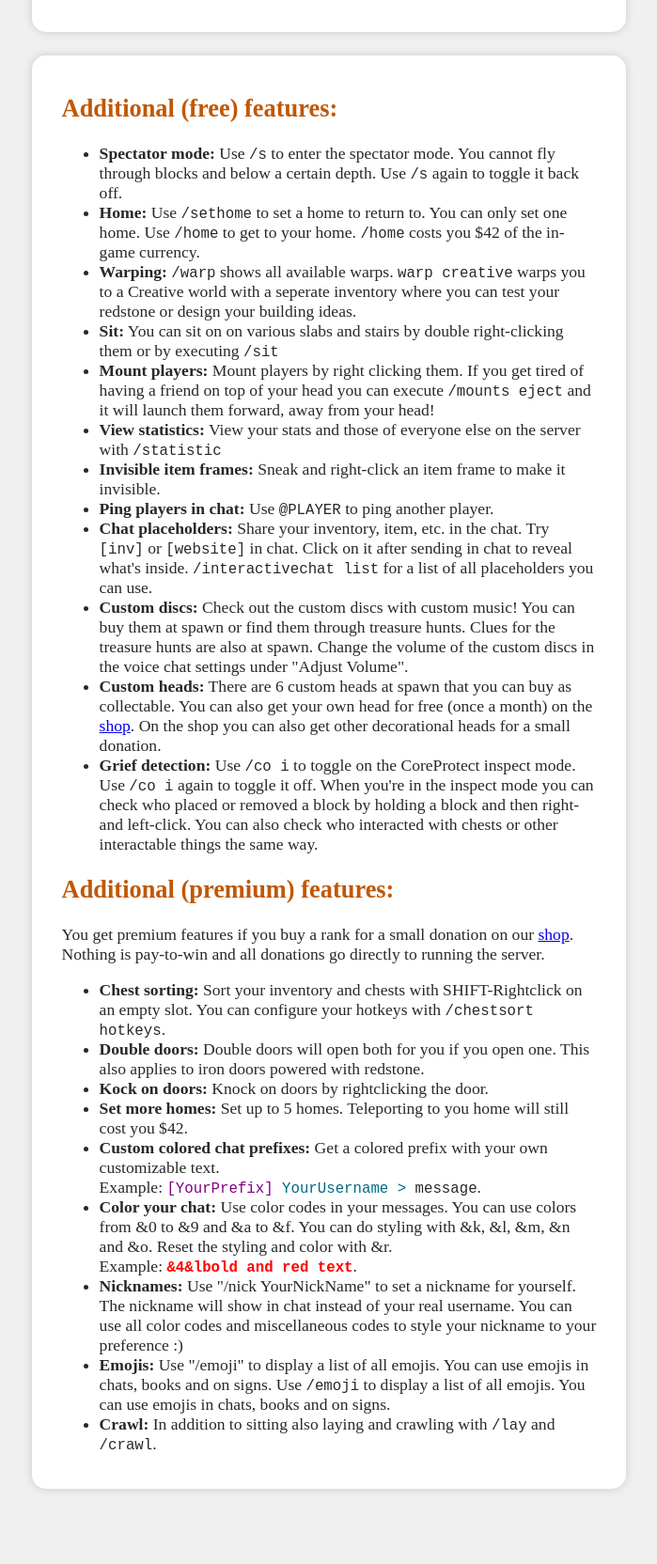
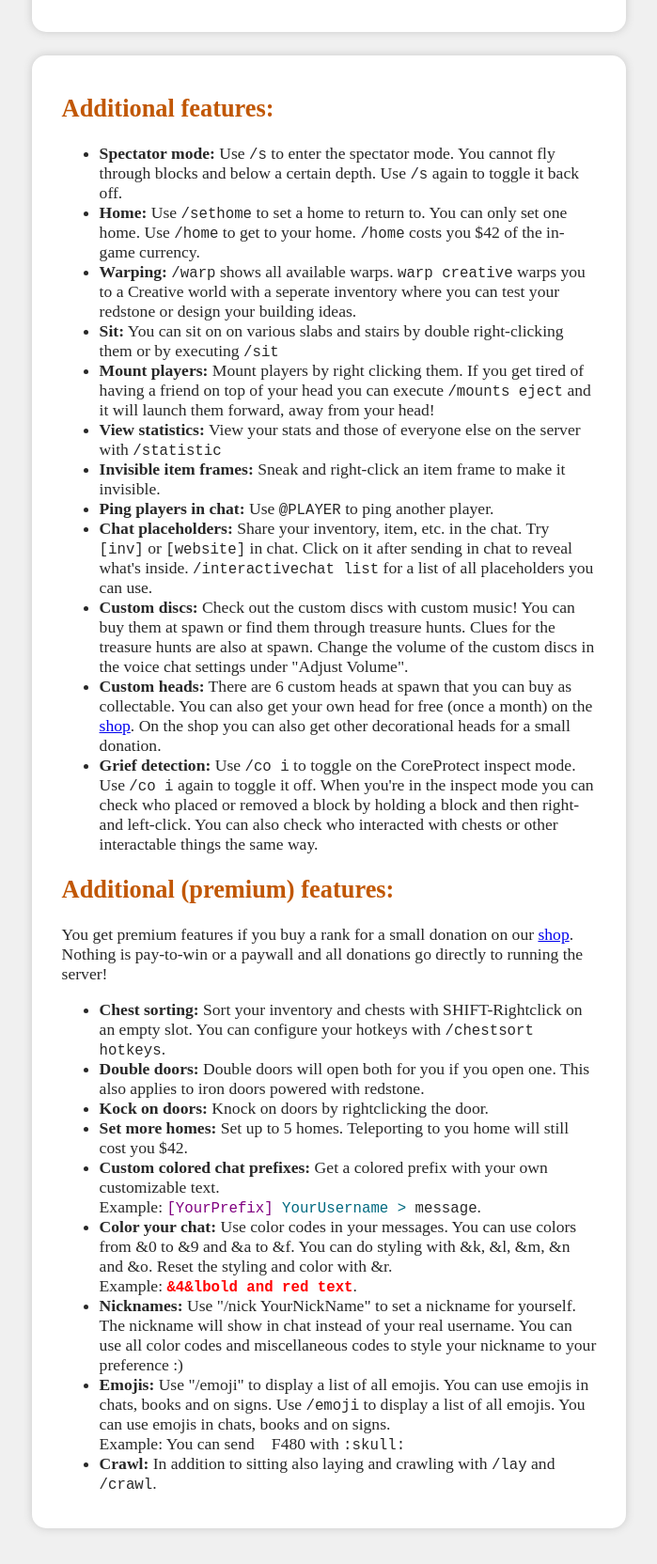
Before and after one commit to aleabodo/survival-pi-website, a plain HTML site: page index.html in a window 1280 px wide. Shown: the part 5352-7016 px from the top of the page at 94% size, without its empty margins (290-989 px from the left). Before the commit the page ends 6974 px from the top, so only its background shows below. Drawn offline with nearby package versions, Linux system fonts and the light colour scheme; no server answers.

Commit message:
added emoji example

```diff
--- a/index.html
+++ b/index.html
@@ -261,7 +261,7 @@
 
 		<div class="wrapper">
 			<div class="inner-wrapper">
-				<h2 id="useful-commands">Additional (free) features:</h2>
+				<h2 id="useful-commands">Additional features:</h2>
 				<ul>
 					<li><b>Spectator mode:</b> Use <code>/s</code> to enter the spectator mode. You cannot fly through blocks and below a certain depth. Use <code>/s</code> again to toggle it back off.</li>
 					<li><b>Home:</b> Use <code>/sethome</code> to set a home to return to. You can only set one home. Use <code>/home</code> to get to your home. <code>/home</code> costs you $42 of the in-game currency.</li>
@@ -277,7 +277,7 @@
 					<li><b>Grief detection:</b> Use <code>/co i</code> to toggle on the CoreProtect inspect mode. Use <code>/co i</code> again to toggle it off. When you're in the inspect mode you can check who placed or removed a block by holding a block and then right- and left-click. You can also check who interacted with chests or other interactable things the same way.</li>
 				</ul>
 				<h2>Additional (premium) features:</h2>
-				You get premium features if you buy a rank for a small donation on our <a href="https://survival-pi.tebex.io" target="_blank">shop</a>. Nothing is pay-to-win and all donations go directly to running the server.
+				You get premium features if you buy a rank for a small donation on our <a href="https://survival-pi.tebex.io" target="_blank">shop</a>. Nothing is pay-to-win or a paywall and all donations go directly to running the server!
 				<ul>
 					<li><b>Chest sorting:</b> Sort your inventory and chests with SHIFT-Rightclick on an empty slot. You can configure your hotkeys with <code>/chestsort hotkeys</code>.</li>
 					<li><b>Double doors:</b> Double doors will open both for you if you open one. This also applies to iron doors powered with redstone.</li>
@@ -286,7 +286,7 @@
 					<li><b>Custom colored chat prefixes:</b> Get a colored prefix with your own customizable text. <br />Example: <code><span style="color:purple">[YourPrefix]</span> <span style="color:rgb(0,106,128)">YourUsername ></span> message</code>.</li>
 					<li><b>Color your chat:</b> Use color codes in your messages. You can use colors from &0 to &9 and &a to &f. You can do styling with &k, &l, &m, &n and &o. Reset the styling and color with &r. <br />Example: <code style="color:red; font-weight:bold">&4&lbold and red text</code>.</li>
 					<li><b>Nicknames:</b> Use "/nick YourNickName" to set a nickname for yourself. The nickname will show in chat instead of your real username. You can use all color codes and miscellaneous codes to style your nickname to your preference :)</li>
-					<li><b>Emojis:</b> Use "/emoji" to display a list of all emojis. You can use emojis in chats, books and on signs. Use <code>/emoji</code> to display a list of all emojis. You can use emojis in chats, books and on signs.</li>
+					<li><b>Emojis:</b> Use "/emoji" to display a list of all emojis. You can use emojis in chats, books and on signs. Use <code>/emoji</code> to display a list of all emojis. You can use emojis in chats, books and on signs. <br />Example: You can send &#1F480 with <code>:skull:</code></li>
 					<li><b>Crawl:</b> In addition to sitting also laying and crawling with <code>/lay</code> and <code>/crawl</code>.</li>
 				</ul>
 			</div>
```
